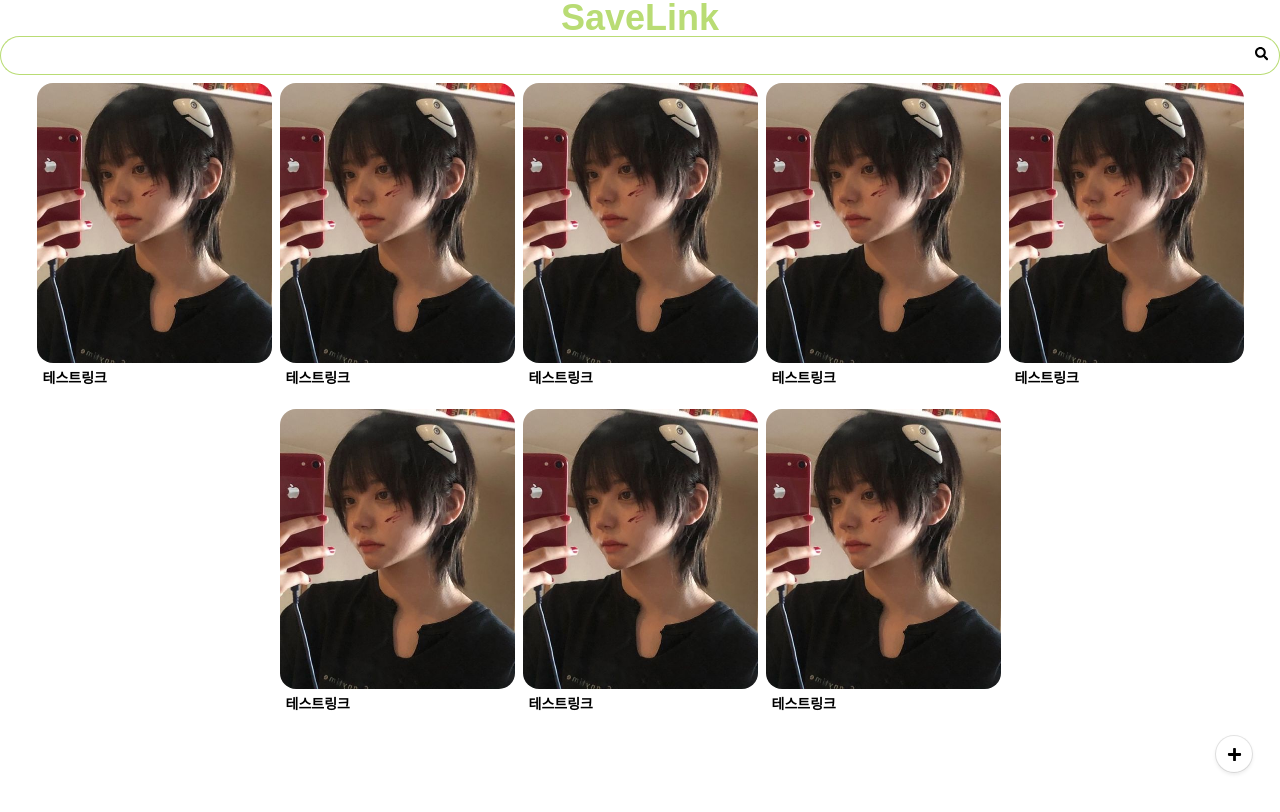
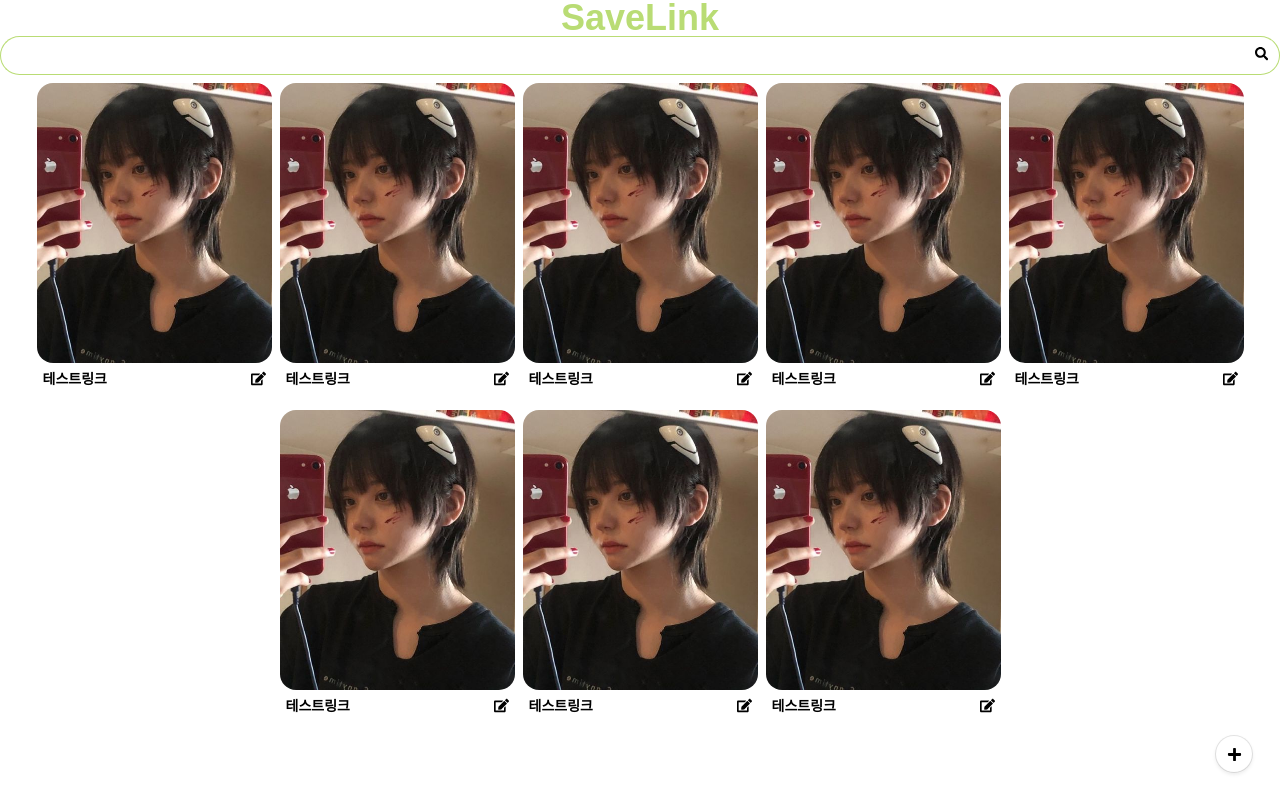
Before and after one commit to rladngus133/SaveLink, a React (Vite) app: page / in a window 1280 px wide. Shown: the top 812 px of the page. Built offline with nearby package versions, Linux system fonts and the light colour scheme.

Commit message:
style/Card Title부분 수정버튼추가

```diff
--- a/src/components/common/Card.tsx
+++ b/src/components/common/Card.tsx
@@ -6,6 +6,7 @@ import { useState } from "react";
 import { FaRegCopy } from "react-icons/fa";
 import { IoIosMore } from "react-icons/io";
 import { MdDeleteOutline } from "react-icons/md";
+import { FaEdit } from "react-icons/fa";
 
 export default function Card() {
   const [isHover, setIsHover] = useState(false);
@@ -39,6 +40,7 @@ export default function Card() {
         </a>
         <S.TitleLayout>
           <span>테스트링크</span>
+          <FaEdit size={15} />
         </S.TitleLayout>
       </S.Container>
     </>
@@ -108,11 +110,23 @@ const S = {
   `,
 
   TitleLayout: styled.div`
+    display: flex;
+    justify-content: space-between;
+    align-items: center;
     padding: 8px 6px 16px;
 
     & span {
       font-size: 14px;
       font-weight: 600;
     }
+
+    & svg {
+      cursor: pointer;
+      transition: all 0.3s ease-in-out;
+
+      &:hover {
+        scale: 1.1;
+      }
+    }
   `,
 };
```
